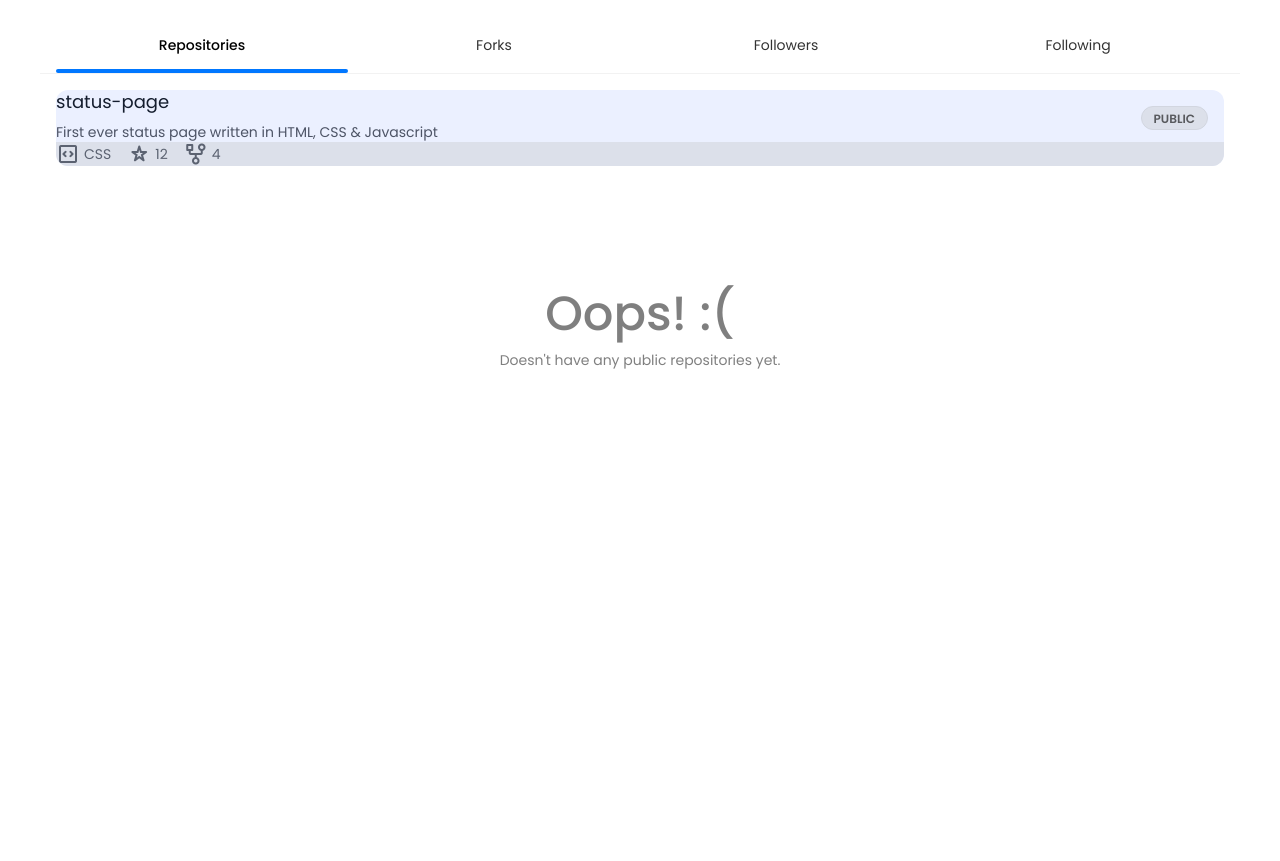
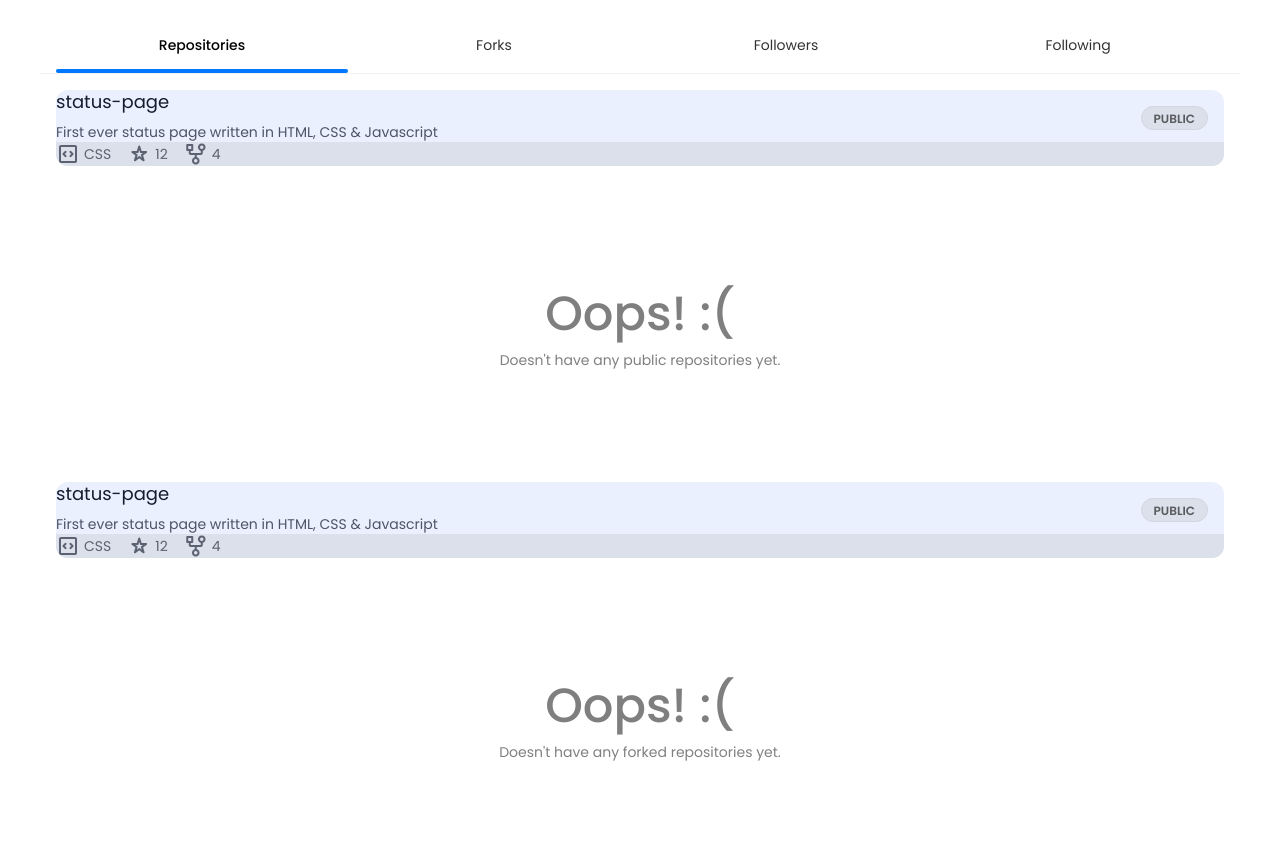
Before and after one commit to Zaid-maker/GitFinder, a plain HTML site: page index.html in a window 1280 px wide. Shown: the part 943-1804 px from the top of the page. Before the commit the page ends 1473 px from the top, so only its background shows below. Drawn offline with nearby package versions, Linux system fonts and the light colour scheme; files whose address does not match are found by name.

Commit message:
add forked tab

```diff
--- a/assets/css/style.css
+++ b/assets/css/style.css
@@ -860,6 +860,10 @@ body {
   padding-block-start: 16px;
 }
 
+.tab-panel[hidden] {
+  display: none;
+}
+
 .tab-panel .card {
   flex-grow: 1;
   width: 100%;
--- a/index.html
+++ b/index.html
@@ -330,8 +330,54 @@
             tabindex="0"
             data-tab-panel
             data-fork-panel
-            hidden
-          ></div>
+          >
+            <h2 class="sr-only">Forked Repositories</h2>
+
+            <article class="card repo-card">
+              <div class="card-body">
+                <a href="#" target="_blank" class="card-title">
+                  <h3 class="title-3">status-page</h3>
+                </a>
+
+                <p class="card-text">
+                  First ever status page written in HTML, CSS & Javascript
+                </p>
+
+                <span class="badge">Public</span>
+              </div>
+
+              <div class="card-footer">
+                <div class="meta-item">
+                  <span class="material-symbols-rounded" aria-hidden="true"
+                    >code_blocks</span
+                  >
+
+                  <span class="span">CSS</span>
+                </div>
+
+                <div class="meta-item">
+                  <span class="material-symbols-rounded" aria-hidden="true"
+                    >star_rate</span
+                  >
+
+                  <span class="span">12</span>
+                </div>
+
+                <div class="meta-item">
+                  <span class="material-symbols-rounded" aria-hidden="true"
+                    >family_history</span
+                  >
+
+                  <span class="span">4</span>
+                </div>
+              </div>
+            </article>
+
+            <div class="error-content">
+              <p class="title-1">Oops! :(</p>
+              <p class="text">Doesn't have any forked repositories yet.</p>
+            </div>
+          </div>
 
           <div
             class="tab-panel"
```
